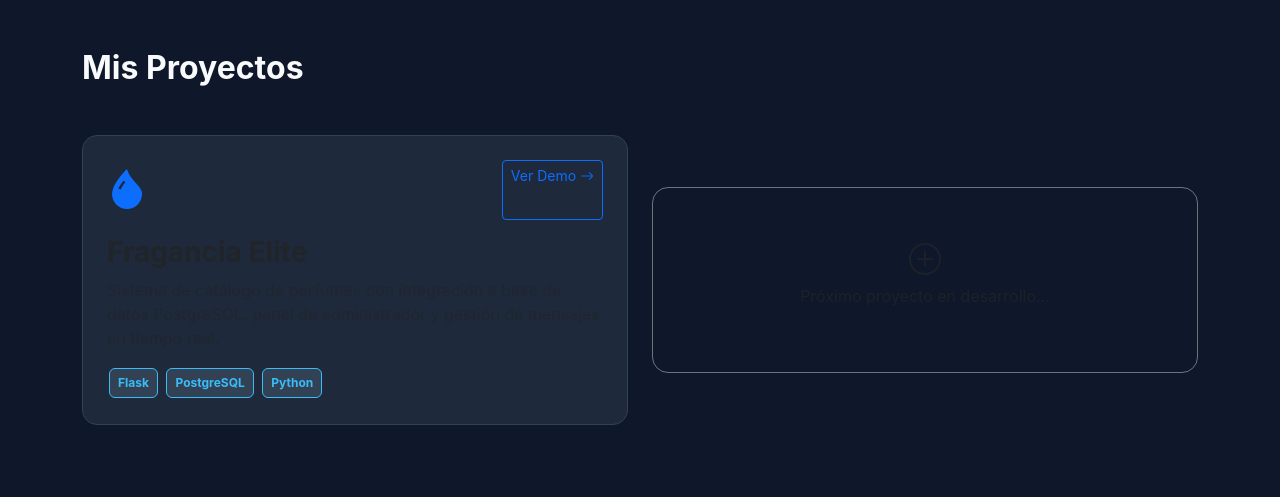
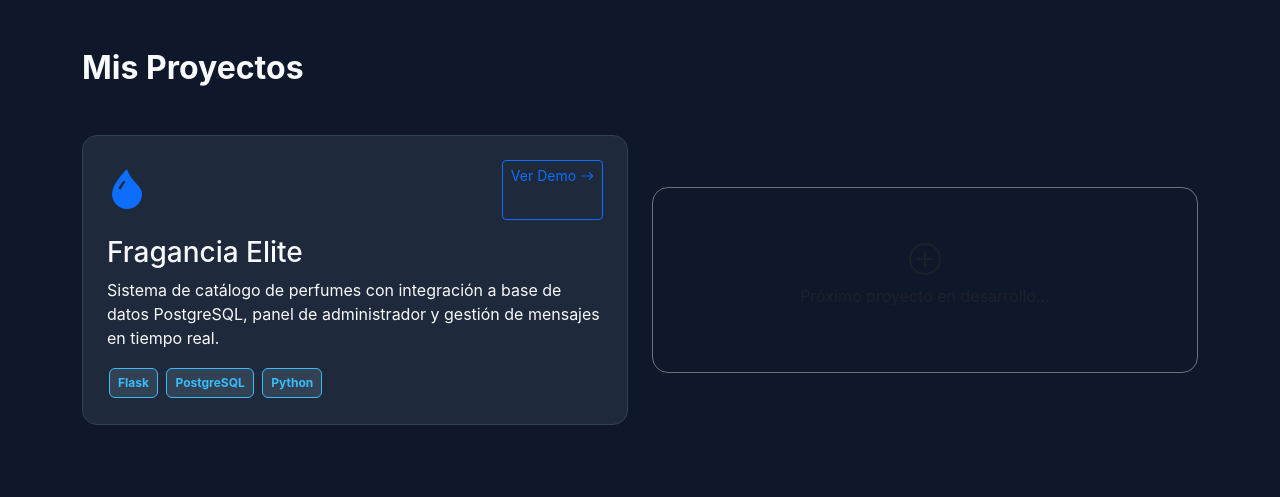
Before and after one commit to isaaclozano89/perfumeria, a Flask app: page / in a window 1280 px wide. Shown: the part 799-1296 px from the top of the page. Run offline with Flask 3, Linux system fonts and the light colour scheme; some libraries are stand-ins or nearby versions.

Commit message:
Update perfil.html

```diff
--- a/templates/perfil.html
+++ b/templates/perfil.html
@@ -40,8 +40,8 @@
                     <i class="bi bi-droplet-fill fs-1 text-primary"></i>
                     <a href="/perfumeria" class="btn btn-sm btn-outline-primary">Ver Demo <i class="bi bi-arrow-right"></i></a>
                 </div>
-                <h3 class="fw-bold">Fragancia Elite</h3>
-                <p class="text-muted">Sistema de catálogo de perfumes con integración a base de datos PostgreSQL, panel de administrador y gestión de mensajes en tiempo real.</p>
+                <h3 class="text-light">Fragancia Elite</h3>
+                <p class="text-light">Sistema de catálogo de perfumes con integración a base de datos PostgreSQL, panel de administrador y gestión de mensajes en tiempo real.</p>
                 <div>
                     <span class="badge badge-skill p-2">Flask</span>
                     <span class="badge badge-skill p-2">PostgreSQL</span>
```
